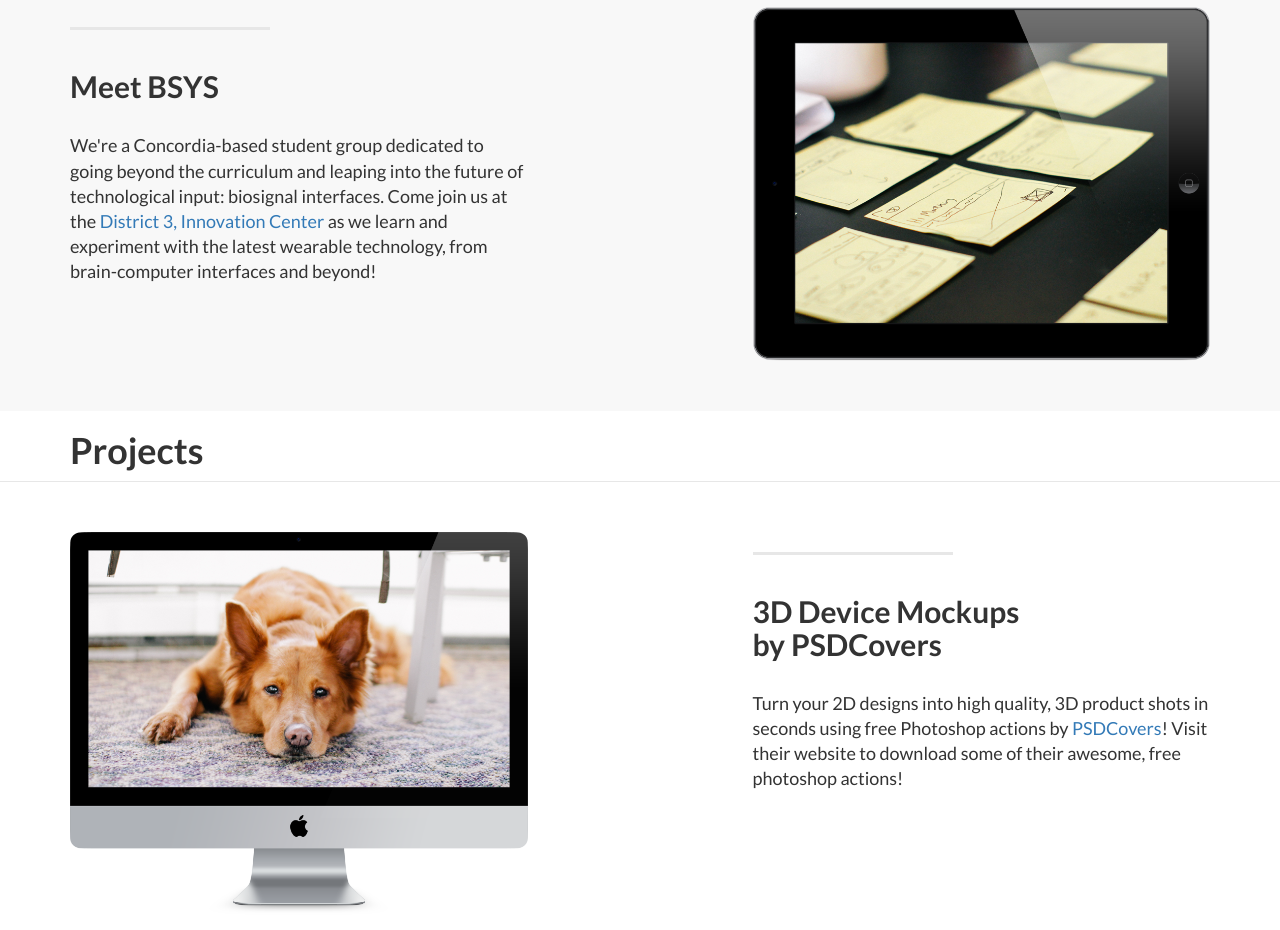
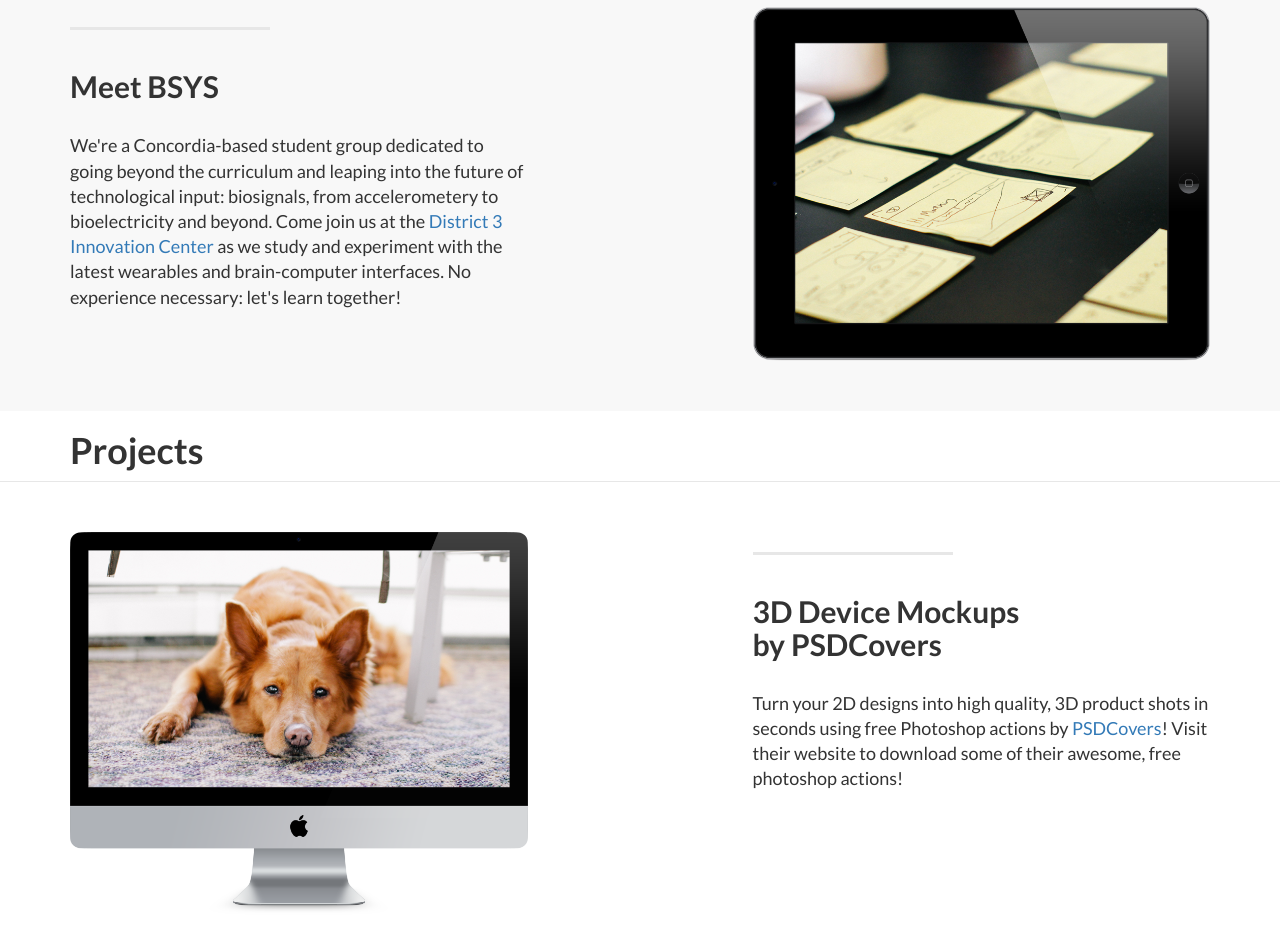
Before and after one commit to BernardSGS/BSYSWebsite, a plain HTML site: page Website/index.html in a window 1280 px wide. Shown: the part 820-1750 px from the top of the page. Drawn offline with Linux system fonts and the light colour scheme.

Commit message:
Who we are / Meet BSYS version 2
Now with less misplaced commas!

```diff
--- a/Website/index.html
+++ b/Website/index.html
@@ -112,9 +112,9 @@
                     <div class="clearfix"></div>
                     <h2 class="section-heading">Meet BSYS</h2>
                     <p class="lead"> We're a Concordia-based student group dedicated to going beyond the curriculum
-					and leaping into the future of technological input: biosignal interfaces. Come join us at the
-					<a target="_blank" href="http://d3center.ca">District 3, Innovation Center</a> as we learn and
-					experiment with the latest wearable technology, from brain-computer interfaces and beyond!</p>
+					and leaping into the future of technological input: biosignals, from accelerometery to bioelectricity and
+					beyond. Come join us at the <a target="_blank" href="http://d3center.ca">District 3 Innovation Center</a> as we study and
+					experiment with the latest wearables and brain-computer interfaces. No experience necessary: let's learn together!</p>
                 </div>
                 <div class="col-lg-5 col-lg-offset-2 col-sm-6">
                     <!-- Find an interesting picture  for about us, A TEAM PICTURE I WOULD SUGGEST-->
```
